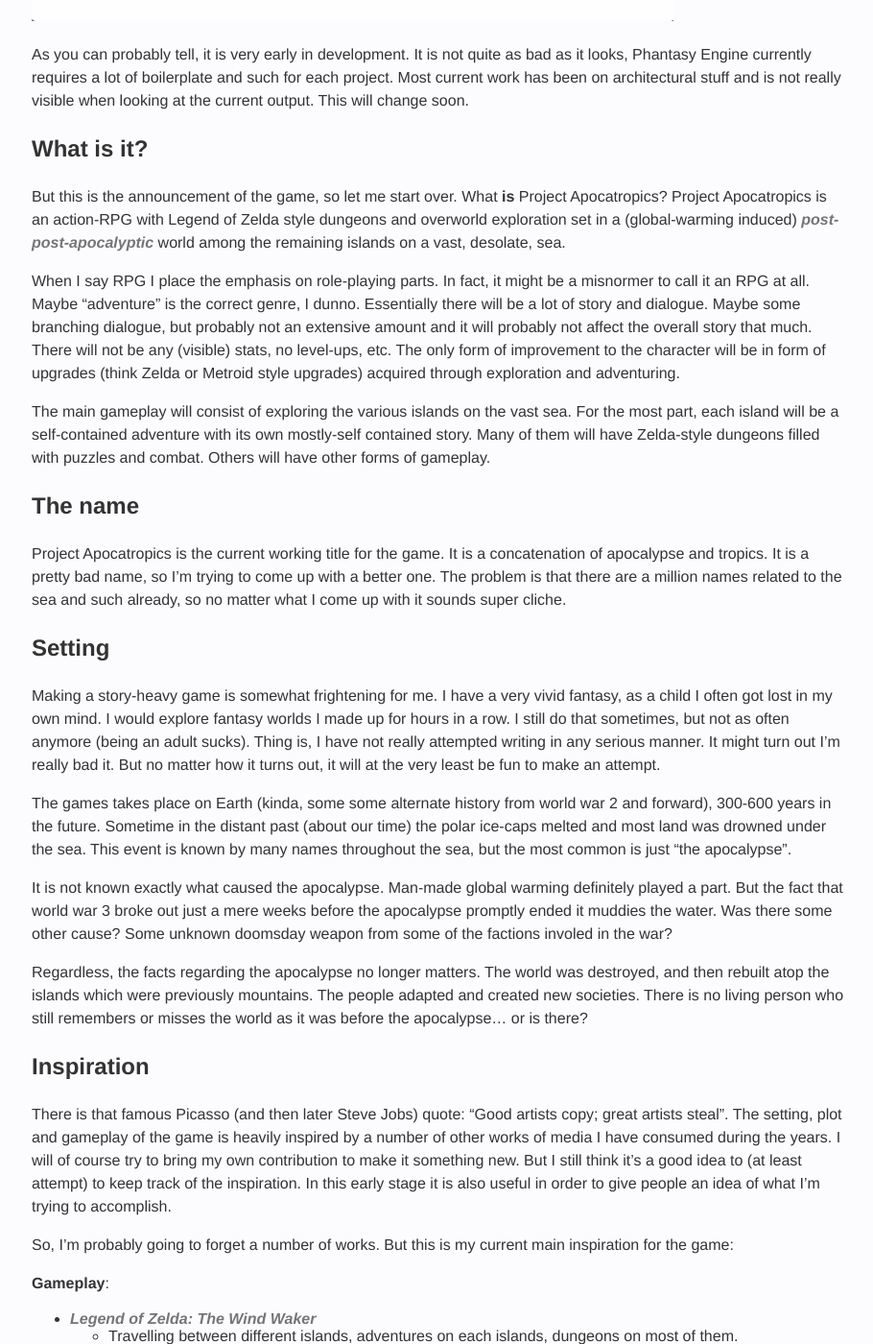
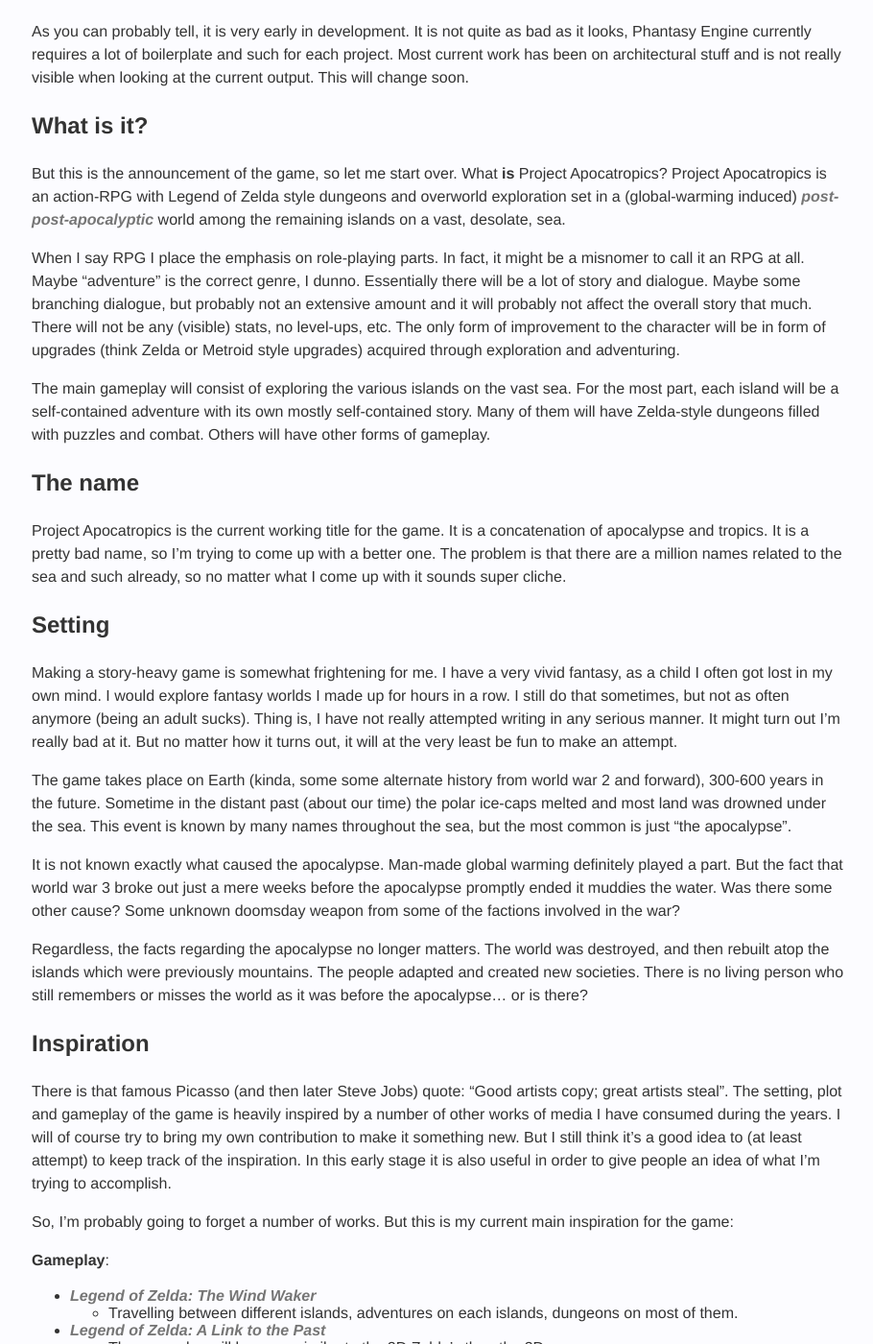
Before and after one commit to skipifzero/SkipIfZero.github.io, a Jekyll site: the page built from _posts/2019-05-06-may-2019-update.md, in a window 1280 px wide and 1400 px high, scrolled down 1793 px. Shown: the whole window at 96% size, without its empty margins (183-1093 px from the left). Built offline with Jekyll 4.4.1, drawn with Linux system fonts in a browser that asks for light colours; comment, search, counter and statistics services are not loaded; some of the changed text lies outside the part shown.

Commit message:
Some bug fixes

```diff
--- a/_posts/2019-05-06-may-2019-update.md
+++ b/_posts/2019-05-06-may-2019-update.md
@@ -39,9 +39,9 @@
 
 But this is the announcement of the game, so let me start over. What __is__ Project Apocatropics? Project Apocatropics is an action-RPG with Legend of Zelda style dungeons and overworld exploration set in a (global-warming induced) [post-post-apocalyptic](https://www.google.com/search?q=%22post-post-apocalyptic%22) world among the remaining islands on a vast, desolate, sea.
 
-When I say RPG I place the emphasis on role-playing parts. In fact, it might be a misnormer to call it an RPG at all. Maybe "adventure" is the correct genre, I dunno. Essentially there will be a lot of story and dialogue. Maybe some branching dialogue, but probably not an extensive amount and it will probably not affect the overall story that much. There will not be any (visible) stats, no level-ups, etc. The only form of improvement to the character will be in form of upgrades (think Zelda or Metroid style upgrades) acquired through exploration and adventuring.
+When I say RPG I place the emphasis on role-playing parts. In fact, it might be a misnomer to call it an RPG at all. Maybe "adventure" is the correct genre, I dunno. Essentially there will be a lot of story and dialogue. Maybe some branching dialogue, but probably not an extensive amount and it will probably not affect the overall story that much. There will not be any (visible) stats, no level-ups, etc. The only form of improvement to the character will be in form of upgrades (think Zelda or Metroid style upgrades) acquired through exploration and adventuring.
 
-The main gameplay will consist of exploring the various islands on the vast sea. For the most part, each island will be a self-contained adventure with its own mostly-self contained story. Many of them will have Zelda-style dungeons filled with puzzles and combat. Others will have other forms of gameplay.
+The main gameplay will consist of exploring the various islands on the vast sea. For the most part, each island will be a self-contained adventure with its own mostly self-contained story. Many of them will have Zelda-style dungeons filled with puzzles and combat. Others will have other forms of gameplay.
 
 ### The name
 
@@ -49,11 +49,11 @@
 
 ### Setting
 
-Making a story-heavy game is somewhat frightening for me. I have a very vivid fantasy, as a child I often got lost in my own mind. I would explore fantasy worlds I made up for hours in a row. I still do that sometimes, but not as often anymore (being an adult sucks). Thing is, I have not really attempted writing in any serious manner. It might turn out I'm really bad it. But no matter how it turns out, it will at the very least be fun to make an attempt.
+Making a story-heavy game is somewhat frightening for me. I have a very vivid fantasy, as a child I often got lost in my own mind. I would explore fantasy worlds I made up for hours in a row. I still do that sometimes, but not as often anymore (being an adult sucks). Thing is, I have not really attempted writing in any serious manner. It might turn out I'm really bad at it. But no matter how it turns out, it will at the very least be fun to make an attempt.
 
-The games takes place on Earth (kinda, some some alternate history from world war 2 and forward), 300-600 years in the future. Sometime in the distant past (about our time) the polar ice-caps melted and most land was drowned under the sea. This event is known by many names throughout the sea, but the most common is just "the apocalypse".
+The game takes place on Earth (kinda, some some alternate history from world war 2 and forward), 300-600 years in the future. Sometime in the distant past (about our time) the polar ice-caps melted and most land was drowned under the sea. This event is known by many names throughout the sea, but the most common is just "the apocalypse".
 
-It is not known exactly what caused the apocalypse. Man-made global warming definitely played a part. But the fact that world war 3 broke out just a mere weeks before the apocalypse promptly ended it muddies the water. Was there some other cause? Some unknown doomsday weapon from some of the factions involed in the war?
+It is not known exactly what caused the apocalypse. Man-made global warming definitely played a part. But the fact that world war 3 broke out just a mere weeks before the apocalypse promptly ended it muddies the water. Was there some other cause? Some unknown doomsday weapon from some of the factions involved in the war?
 
 Regardless, the facts regarding the apocalypse no longer matters. The world was destroyed, and then rebuilt atop the islands which were previously mountains. The people adapted and created new societies. There is no living person who still remembers or misses the world as it was before the apocalypse… or is there?
 
```
Also changed, not shown: other parts of _posts/2019-05-06-may-2019-update.md (+3 -3 lines).
